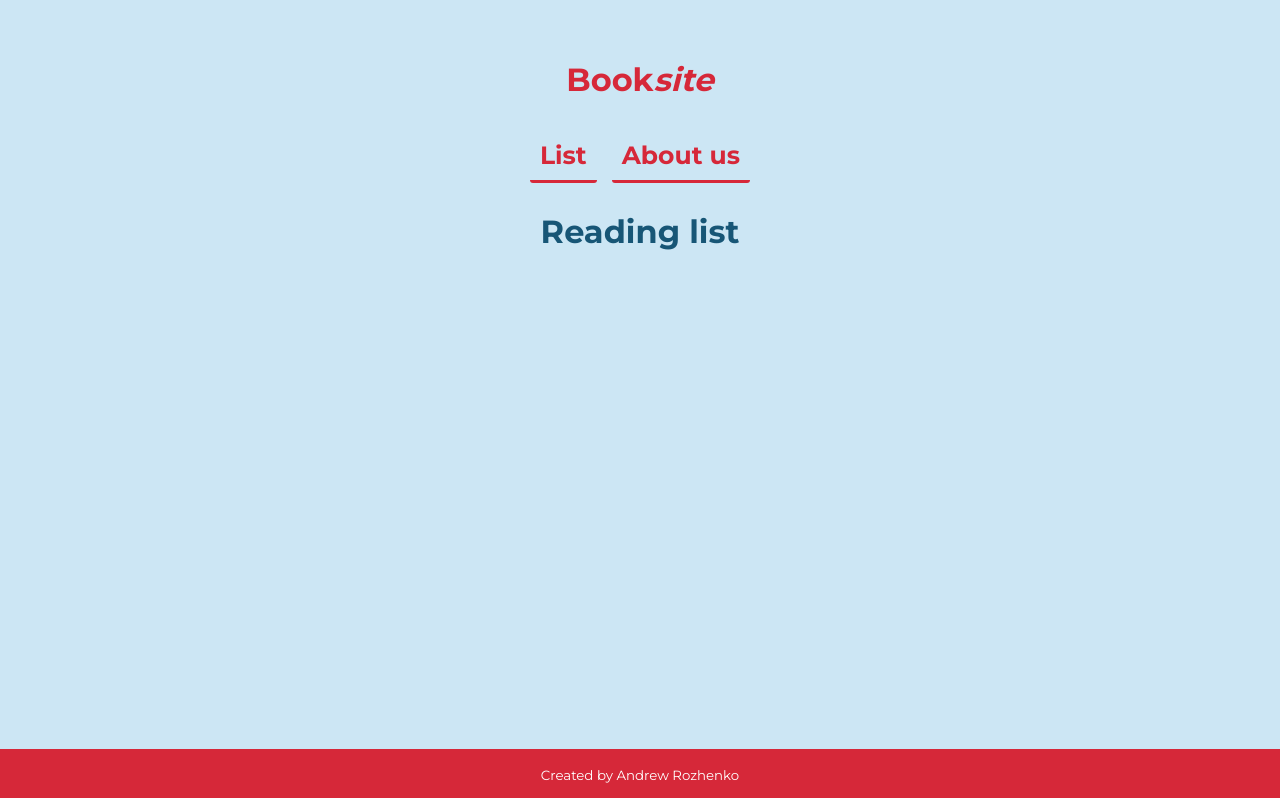
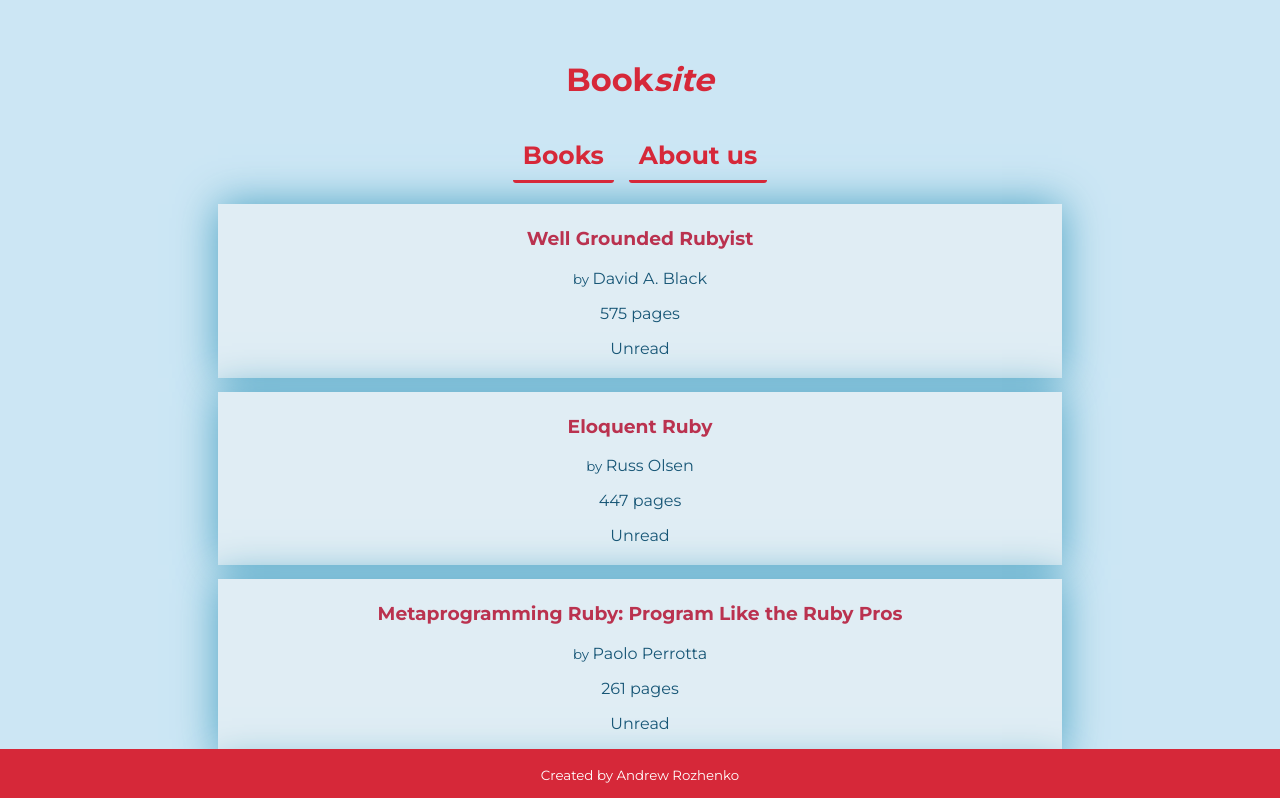
Before and after one commit to andrewr224/readersite, a Vue app: page /#/ in a window 1280 px wide. Shown: the top 798 px of the page. Built offline with nearby package versions, Linux system fonts and the light colour scheme; a small style sheet from the web is missing.

Commit message:
Add Books page :violin:

```diff
--- a/src/App.vue
+++ b/src/App.vue
@@ -3,7 +3,7 @@
     <Header />
 
     <nav>
-      <router-link to="/">List</router-link>
+      <router-link to="/">Books</router-link>
       <router-link to="/about">About us</router-link>
     </nav>
 
@@ -28,6 +28,8 @@ export default {
 
 <style>
 @import url('https://fonts.googleapis.com/css?family=Montserrat:400,700');
+@import url("https://maxcdn.bootstrapcdn.com/font-awesome/4.7.0/css/font-awesome.min.css");
+@import url("https://cdn.jsdelivr.net/npm/animate.css@3.5.1");
 
 /* color: #D62839 */
 /* color: #BA324F */
@@ -39,6 +41,7 @@ body {
   background: #CCE6F4 ;
   margin: 0;
   height: 100%;
+  padding-bottom: 66px;
 }
 
 a {
--- /dev/null
+++ b/src/components/Book.vue
@@ -0,0 +1,30 @@
+<template>
+<div class="book">
+  <h3>{{ book.title }}</h3>
+  <p><small> by </small>{{ book.author }}</p>
+  <p>{{ book.pages }} pages</p>
+  <p>{{ book.read ? "Read" : "Unread" }}</p>
+</div>
+</template>
+
+<script>
+export default {
+  name: "Book",
+  props: ["book", "index"]
+}
+</script>
+
+<!-- Add "scoped" attribute to limit CSS to this component only -->
+<style scoped>
+.book {
+  background-color: #E0EDF4;
+  box-shadow: 0px 0px 40px #4BA3C3;
+  padding: 4px;
+  margin-top: 14px;
+  margin-bottom: 14px;
+}
+
+h3 {
+  color: #BA324F;
+}
+</style>
--- /dev/null
+++ b/src/components/Books.vue
@@ -0,0 +1,55 @@
+<template>
+<div class="books">
+  <ul>
+    <transition-group name="list" enter-active-class="animated fadeIn" leave-active-class="animated fadeOut">
+      <li :key="index" v-for="(book, index) in books">
+        <Book :book="book" :index="index" />
+      </li>
+    </transition-group>
+  </ul>
+</div>
+</template>
+
+<script>
+import Book from "./Book"
+
+export default {
+  name: "Books",
+  components: {
+    Book
+  },
+  data() {
+    return {
+      books: [
+        { "title": "Well Grounded Rubyist", "author": "David A. Black", "pages": 575, "read": false },
+        { "title": "Eloquent Ruby", "author": "Russ Olsen", "pages": 447,"read": false },
+        { "title": "Metaprogramming Ruby: Program Like the Ruby Pros", "author": "Paolo Perrotta", "pages": 261,"read": false },
+        { "title": "Effective Testing with RSpec 3: Build Ruby Apps with Confidence", "author": "Ian Dees and Myron Marston", "pages": 356,"read": false },
+        { "title": "The Hobbit", "author": "J. R. R. Tolkien", "pages": 300,"read": true },
+        { "title": "Candide", "author": "Voltaire", "pages": 112,"read": true },
+        { "title": "The Republic", "author": "Plato", "pages": 182,"read": false }
+      ]
+    }
+  }
+}
+</script>
+
+<!-- Add "scoped" attribute to limit CSS to this component only -->
+<style scoped>
+.books {
+  width: 66%;
+  margin-left: auto;
+  margin-right: auto;
+}
+
+ul {
+  margin: 0;
+  padding: 0;
+  list-style-type: none;
+}
+
+p {
+  text-align: center;
+  color: gray;
+}
+</style>
--- a/src/components/List.vue
+++ /dev/null
@@ -1,15 +0,0 @@
-<template>
-<div class="list">
-  <h1>Reading list</h1>
-</div>
-</template>
-
-<script>
-export default {
-  name: "List"
-}
-</script>
-
-<!-- Add "scoped" attribute to limit CSS to this component only -->
-<style scoped>
-</style>
--- a/src/router.js
+++ b/src/router.js
@@ -1,6 +1,6 @@
 import Vue from "vue"
 import Router from "vue-router"
-import List from "./components/List"
+import Books from "./components/Books"
 import About from "./components/About"
 
 Vue.use(Router)
@@ -9,8 +9,8 @@ export default new Router({
   routes: [
     {
       path: "/",
-      name: "list",
-      component: List
+      name: "books",
+      component: Books
     },
     {
       path: "/about",
```
